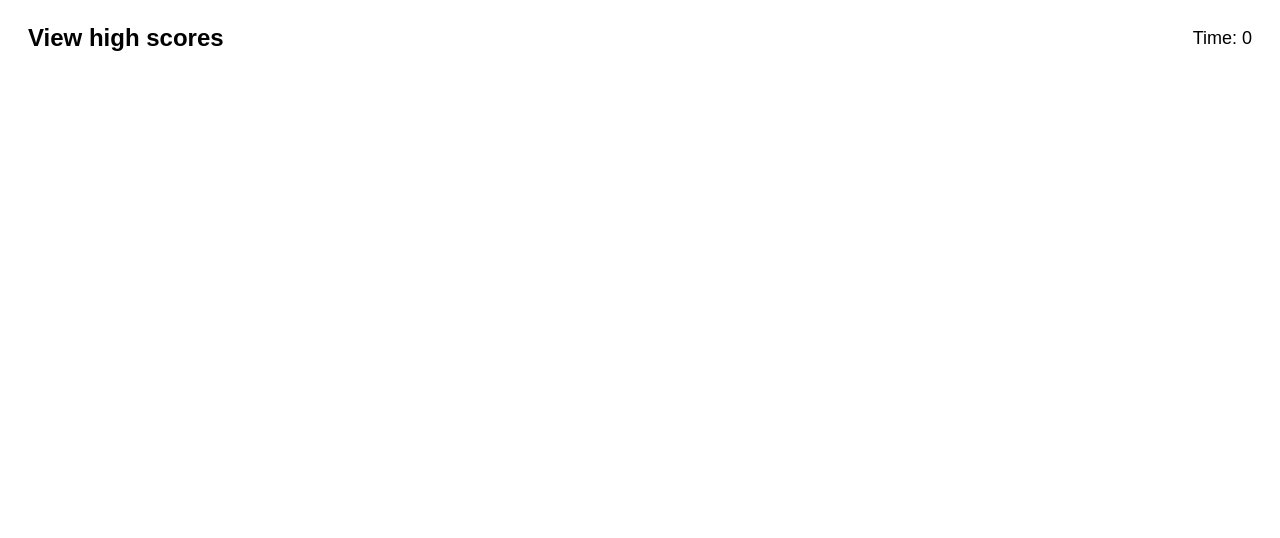
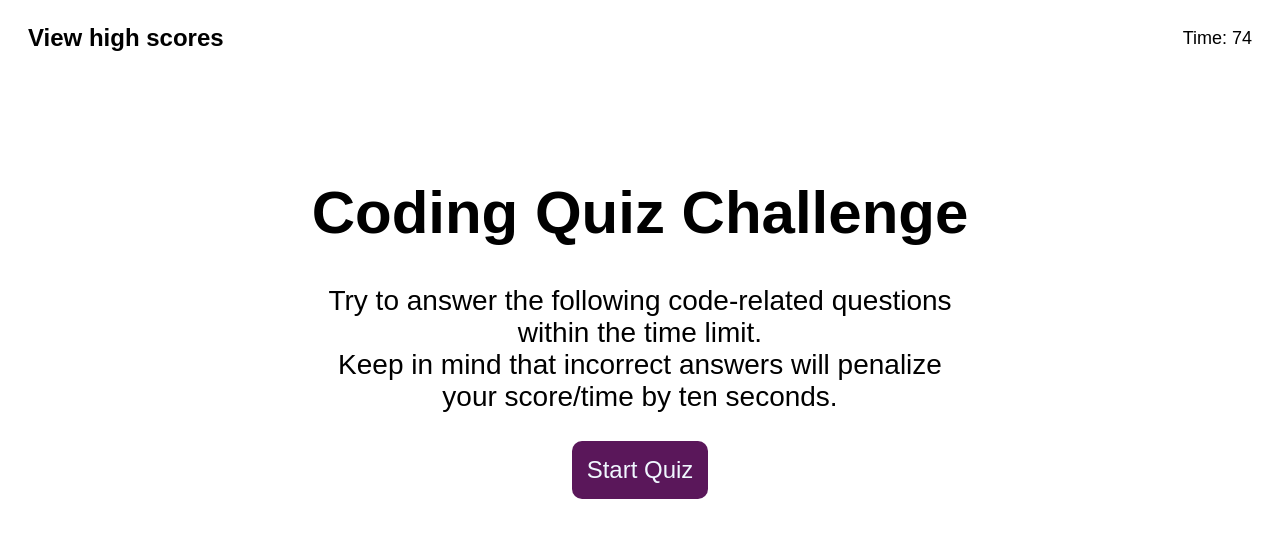
Before and after one commit to TaimurHasan/CodeQuiz, a plain HTML site: page index.html in a window 1280 px wide. Both pictures are taken after a click on the button "Start Quiz". Drawn offline with Linux system fonts and the light colour scheme.

Commit message:
added question object to begin creating and testing question function

```diff
--- a/assets/js/quiz.js
+++ b/assets/js/quiz.js
@@ -1,5 +1,17 @@
 var quizBtn = document.querySelector(".quiz-btn");
+var timer = document.querySelector("#timer");
+var time = 0;
 
+//creating array to hold objects for each quiz question
+var questions = [
+    {
+        "question": "Commonly used data types do NOT include:",
+        "choices": ["1. Strings", "2. Booleans", "3. Alerts", "4. Numbers"],
+        "correct-choice": "3. Alerts"
+    }
+];
+
+console.log(questions[0].question);
 
 // clean up function to remove existing html from main section
 var cleanUp = function() {
@@ -8,6 +20,22 @@ var cleanUp = function() {
     mainBody.innerHTML = "";
 }
 
+//function to start timer
+var timerStart = function () {
+    time = 75;
+
+    // time interval with function that will decrement time variable by 1 every second
+    var timeInterval = window.setInterval(
+        function () {
+            if(time > 0) {
+                timer.textContent = "Time: " + time;
+                time--;
+            } else {
+                clearInterval(timeInterval);
+            }
+        }, 1000
+    )
+}
 
 //add click event listener to the quiz button to start functions
-quizBtn.addEventListener("click", cleanUp);
+quizBtn.addEventListener("click", timerStart);
--- a/index.html
+++ b/index.html
@@ -10,7 +10,7 @@
 <body>
     <header>
         <h1>View high scores</h1>
-        <p>Time: 0</p>
+        <p id="timer">Time: 0</p>
     </header>
     <main id="main-body">
         <div class="start-page">
```
